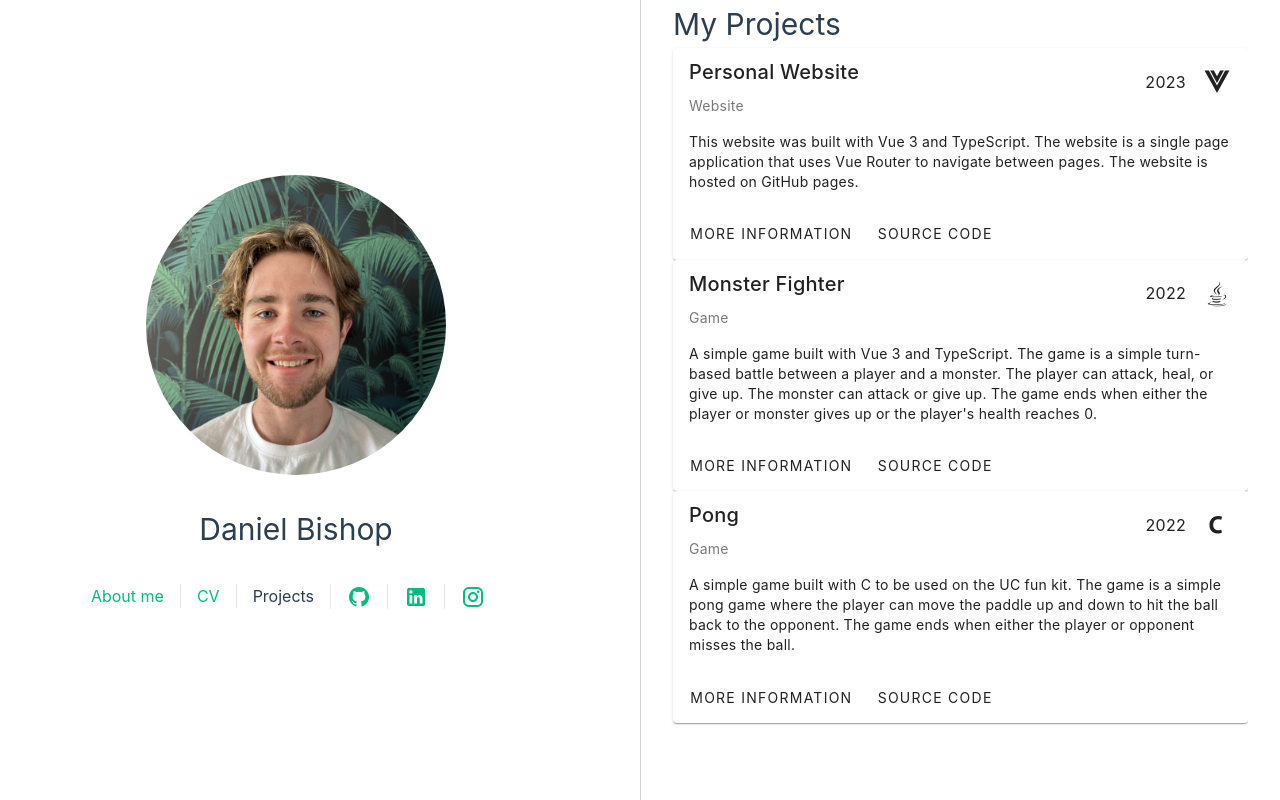
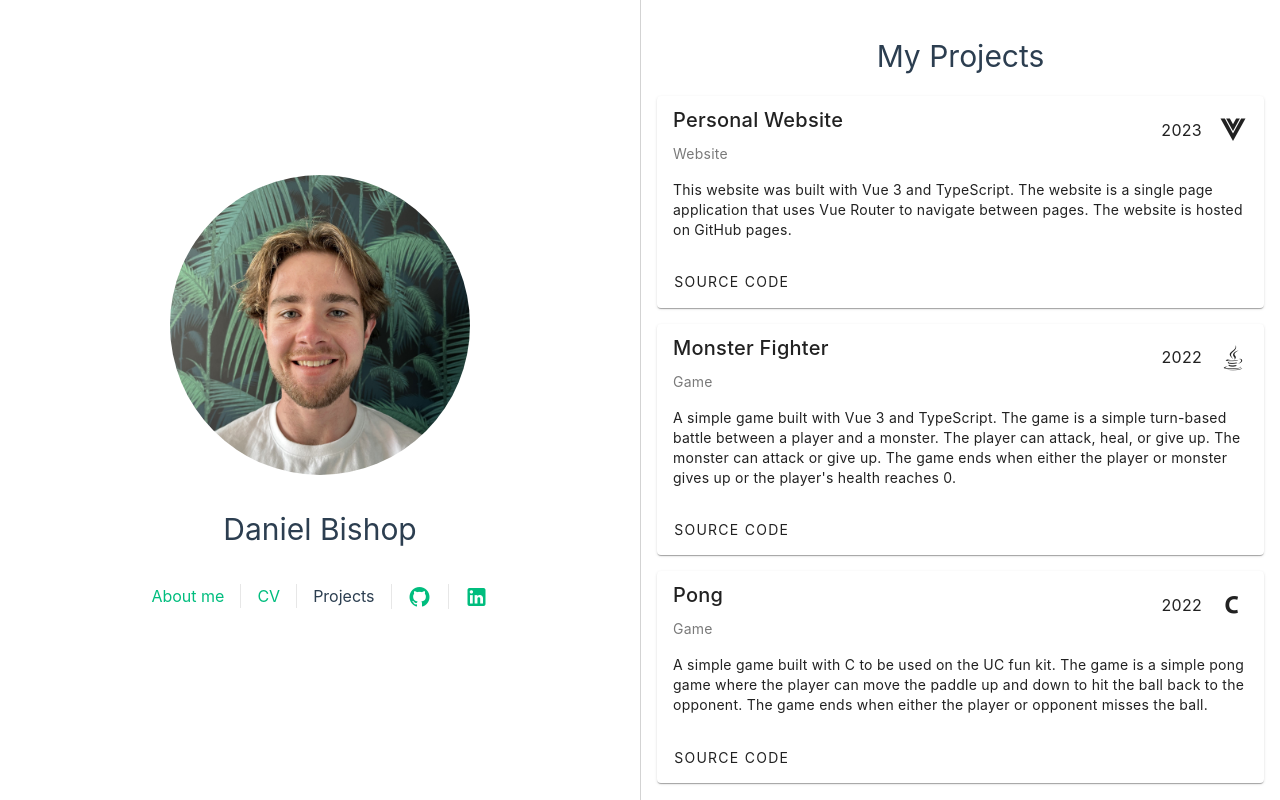
Before and after one commit to dan-kiwi/dan-kiwi.github.io, a Vue app: page /projects in a window 1280 px wide. Built offline with nearby package versions, Linux system fonts and the light colour scheme.

Commit message:
CSS fixes and minor update to project cards

```diff
--- a/src/App.vue
+++ b/src/App.vue
@@ -14,16 +14,13 @@ import { RouterLink, RouterView } from "vue-router";
     <div class="wrapper">
       <nav>
         <RouterLink to="/">About me</RouterLink>
-        <RouterLink to="/about">CV</RouterLink>
+        <RouterLink to="/cv">CV</RouterLink>
         <RouterLink to="/projects">Projects</RouterLink>
         <a href="https://github.com/dan-kiwi/">
           <v-icon icon="mdi-github" />
         </a>
         <a href="https://www.linkedin.com/in/dan-kiwi/">
           <v-icon>mdi-linkedin</v-icon>
-        </a>
-        <a href="https://www.instagram.com/danb164/">
-          <v-icon>mdi-instagram</v-icon>
         </a>
       </nav>
     </div>
@@ -38,6 +35,8 @@ header {
   flex-direction: column;
   line-height: 1.5;
   max-height: 100vh;
+  place-items: center;
+  margin-bottom: 2rem;
 }
 
 .headshot {
@@ -70,17 +69,11 @@ nav a:first-of-type {
   border: 0;
 }
 
-@media (min-width: 1024px) {
+@media (min-width: 1200px) {
   header {
     display: flex;
-    place-items: center;
-    padding-right: calc(var(--section-gap) / 2);
     margin: auto;
   }
-
-  /* .headshot {
-    margin: 0 2rem 0 0;
-  } */
 
   header .wrapper {
     display: flex;
@@ -90,9 +83,7 @@ nav a:first-of-type {
 
   nav {
     text-align: left;
-    margin-left: -1rem;
     font-size: 1rem;
-
     padding: 1rem 0;
     margin-top: 1rem;
   }
--- a/src/assets/main.css
+++ b/src/assets/main.css
@@ -1,11 +1,8 @@
 @import "./base.css";
 
 #app {
-  max-width: 1280px;
-  margin: 0 auto;
-  padding: 2rem;
-
   font-weight: normal;
+  width: 100%;
 }
 
 a,
@@ -15,13 +12,18 @@ a,
   transition: 0.4s;
 }
 
+main {
+  padding: 2rem 1rem;
+  border-top: 1px solid lightgray;
+}
+
 @media (hover: hover) {
   a:hover {
     background-color: hsla(160, 100%, 37%, 0.2);
   }
 }
 
-@media (min-width: 1024px) {
+@media (min-width: 1200px) {
   :root {
     overflow: hidden;
   }
@@ -34,15 +36,14 @@ a,
   #app {
     display: grid;
     grid-template-columns: 1fr 1fr;
-    padding: 0 2rem;
     height: 100vh;
   }
 
   main {
     border-left: 1px solid lightgray;
-    padding-left: inherit;
-    padding-bottom: 2rem;
+    border-top: none;
     overflow-y: auto;
     overflow-x: hidden;
+    width: 100%;
   }
 }
--- a/src/components/ProjectCard.vue
+++ b/src/components/ProjectCard.vue
@@ -30,13 +30,14 @@ const programmingLogo = () => {
 </script>
 
 <template>
+  <div class="divCard">
     <v-card>
       <div class="header">
         <div class="titles">
           <v-card-title>{{ props.title }}</v-card-title>
           <v-card-subtitle>{{ props.subtitle }}</v-card-subtitle>
         </div>
-      <div class="programming-metadata">
+        <div class="programmingMetadata">
           <v-card-text class="year">{{ props.year }}</v-card-text>
           <v-icon :icon="programmingLogo()" size="x-large" />
         </div>
@@ -47,10 +48,11 @@ const programmingLogo = () => {
         </p>
       </v-card-text>
       <v-card-actions>
-      <v-btn to="props.internalLink">More Information</v-btn>
+        <!-- <v-btn to="props.internalLink">More Information</v-btn> -->
         <v-btn text>Source Code</v-btn>
       </v-card-actions>
     </v-card>
+  </div>
 </template>
 
 <style scoped>
@@ -61,7 +63,7 @@ const programmingLogo = () => {
   align-items: center;
 }
 
-.programming-metadata {
+.programmingMetadata {
   display: flex;
   flex-direction: row;
   justify-content: space-between;
@@ -72,4 +74,8 @@ const programmingLogo = () => {
 .year {
   font-size: 1rem;
 }
+
+.divCard {
+  margin-bottom: 1rem;
+}
 </style>
--- a/src/router/index.ts
+++ b/src/router/index.ts
@@ -10,8 +10,8 @@ const router = createRouter({
       component: HomeView,
     },
     {
-      path: "/about",
-      name: "about",
+      path: "/cv",
+      name: "CV",
       // route level code-splitting
       // this generates a separate chunk (About.[hash].js) for this route
       // which is lazy-loaded when the route is visited.
--- a/src/views/CVView.vue
+++ b/src/views/CVView.vue
@@ -4,7 +4,9 @@ import VuePdfEmbed from "vue-pdf-embed";
 
 <template>
   <main>
-    <VuePdfEmbed source="src/assets/CV.pdf" width="600 " />
+    <div class="CVContainer">
+      <VuePdfEmbed source="src/assets/CV.pdf" width="600 " />
+    </div>
     <h4>Last updated: 01/01/2022</h4>
     <v-btn
       class="download-button"
@@ -25,4 +27,12 @@ h1 {
 v-btn {
   width: 100%;
 }
+main {
+  padding-top: 0;
+  place-items: center;
+}
+.CVContainer {
+  width: 600px;
+  margin: 0 auto;
+}
 </style>
--- a/src/views/ProjectsView.vue
+++ b/src/views/ProjectsView.vue
@@ -3,7 +3,7 @@
 </template>
 
 <style>
-@media (min-width: 1024px) {
+@media (min-width: 1200px) {
   .about {
     min-height: 100vh;
     display: flex;
--- a/src/views/projects/ProjectList.vue
+++ b/src/views/projects/ProjectList.vue
@@ -20,12 +20,9 @@ import projectInfo from "@/assets/projectInfo";
   </main>
 </template>
 
-<style>
-@media (min-width: 1024px) {
-  .about {
-    min-height: 100vh;
-    display: flex;
-    align-items: center;
-  }
+<style scoped>
+h1 {
+  text-align: center;
+  margin-bottom: 1rem;
 }
 </style>
```
Lines whose indentation alone changed are shown as unchanged.
